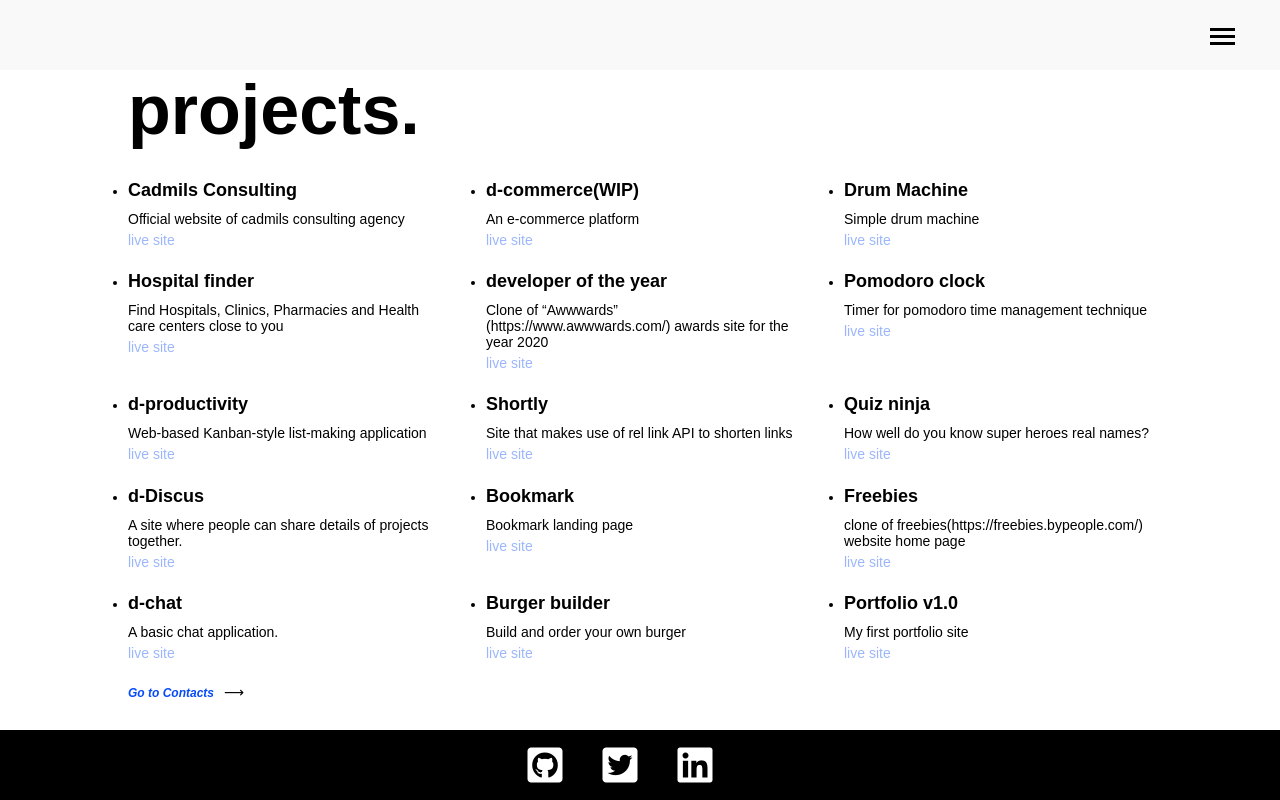
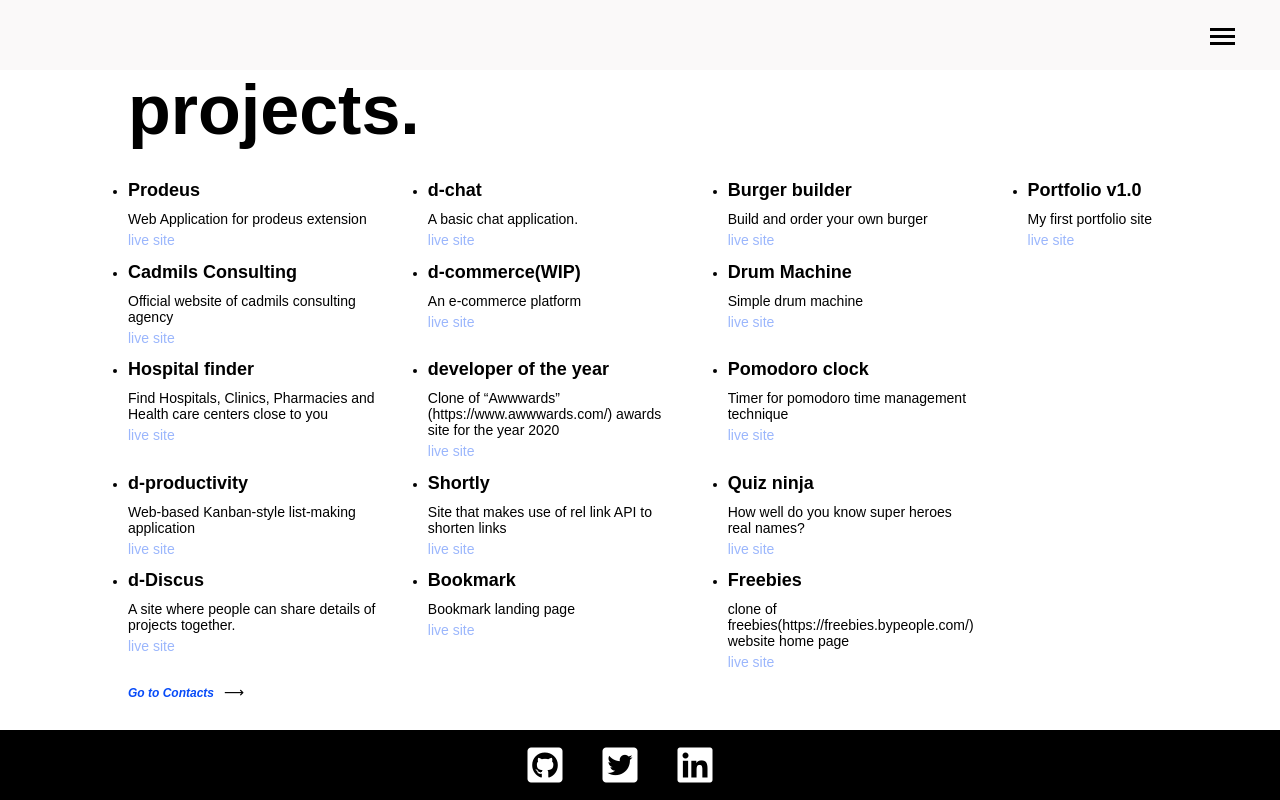
Before and after one commit to rahuloo5/portfolio_v1, a React (Create React App) app: page /projects in a window 1280 px wide. Built offline with nearby package versions, Linux system fonts and the light colour scheme.

Commit message:
🚀IMPROVMENT: Add prodeus app

```diff
--- a/src/pages/projects/constants.ts
+++ b/src/pages/projects/constants.ts
@@ -1,4 +1,10 @@
 export const ALL_PROJECTS = [
+    {
+        id: "prodeus",
+        title: "Prodeus",
+        details: "Web Application for prodeus extension",
+        live_link: "https://www.prodeus.co/"
+    },
     {
         id: "cadmils",
         title: "Cadmils Consulting",
```
